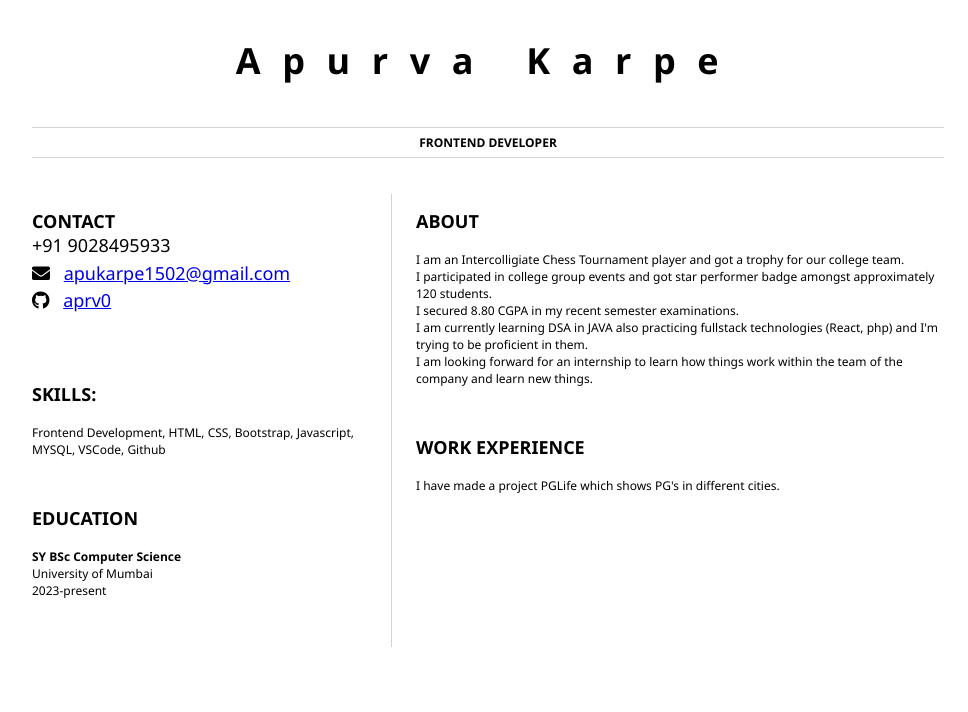
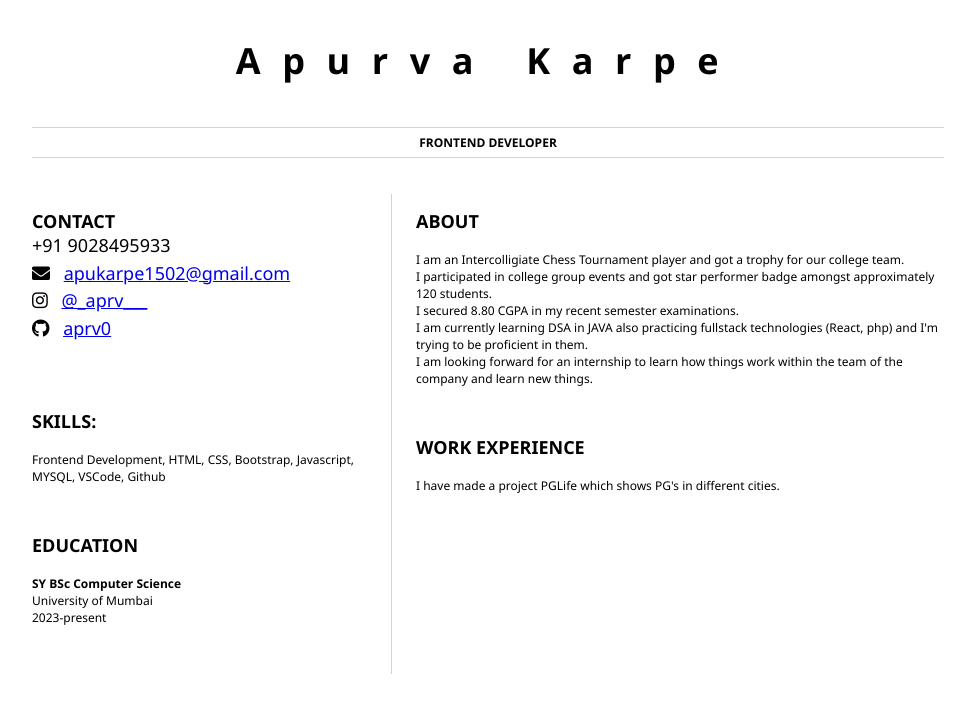
Before and after one commit to aprv-0/Resume, a plain HTML site: page index.html in a window 1280 px wide. Shown: the whole page, without its empty margins (152-1120 px from the left). Drawn offline with Linux system fonts and the light colour scheme.

Commit message:
updt change

```diff
--- a/index.html
+++ b/index.html
@@ -23,7 +23,10 @@
 						<a href="mailto:apukarpe1502@gmail.com">apukarpe1502@gmail.com</a>
 					</p>
 
-
+					<p>
+						<i class="fab fa-instagram" aria-hidden="true"></i>
+						<a href="https://www.instagram.com/_aprv___/">@_aprv___</a>
+					</p>
 
 					<p>
 						<i class="fab fa-github" aria-hidden="true"></i>
```
